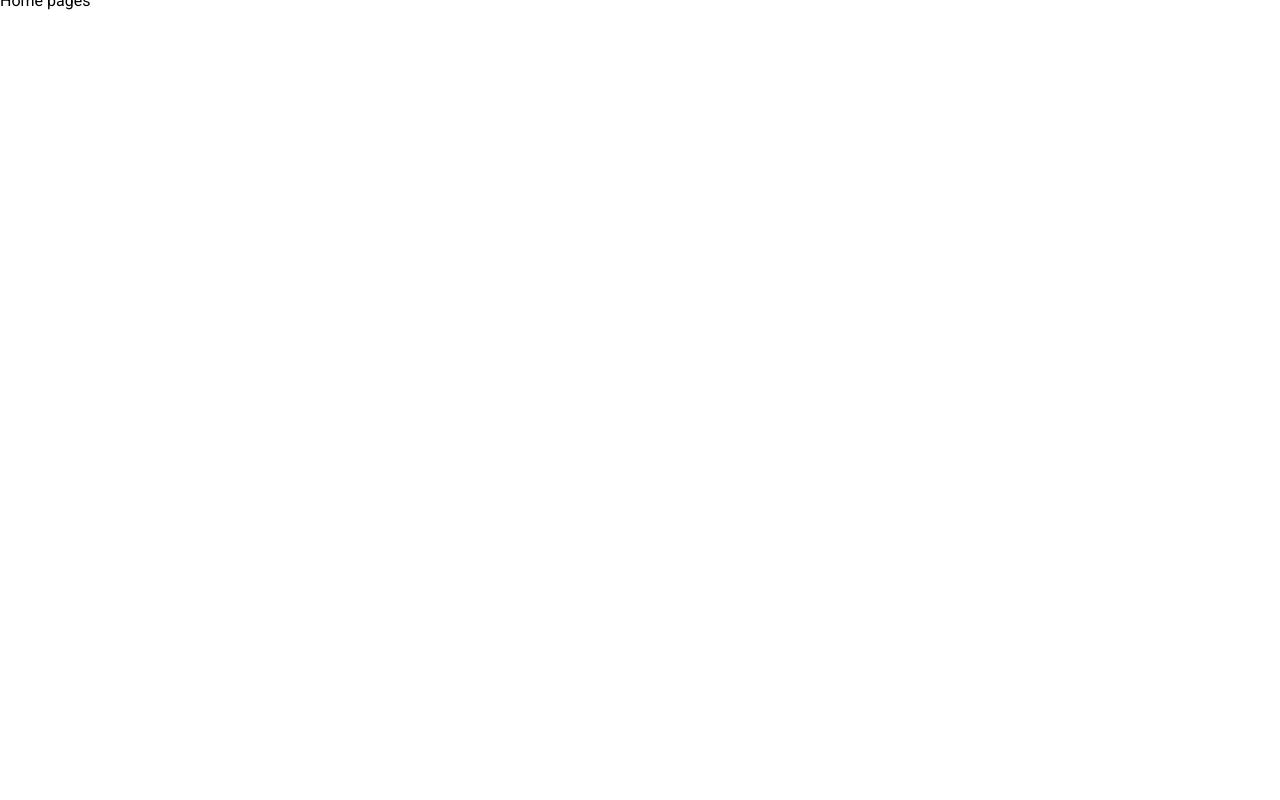
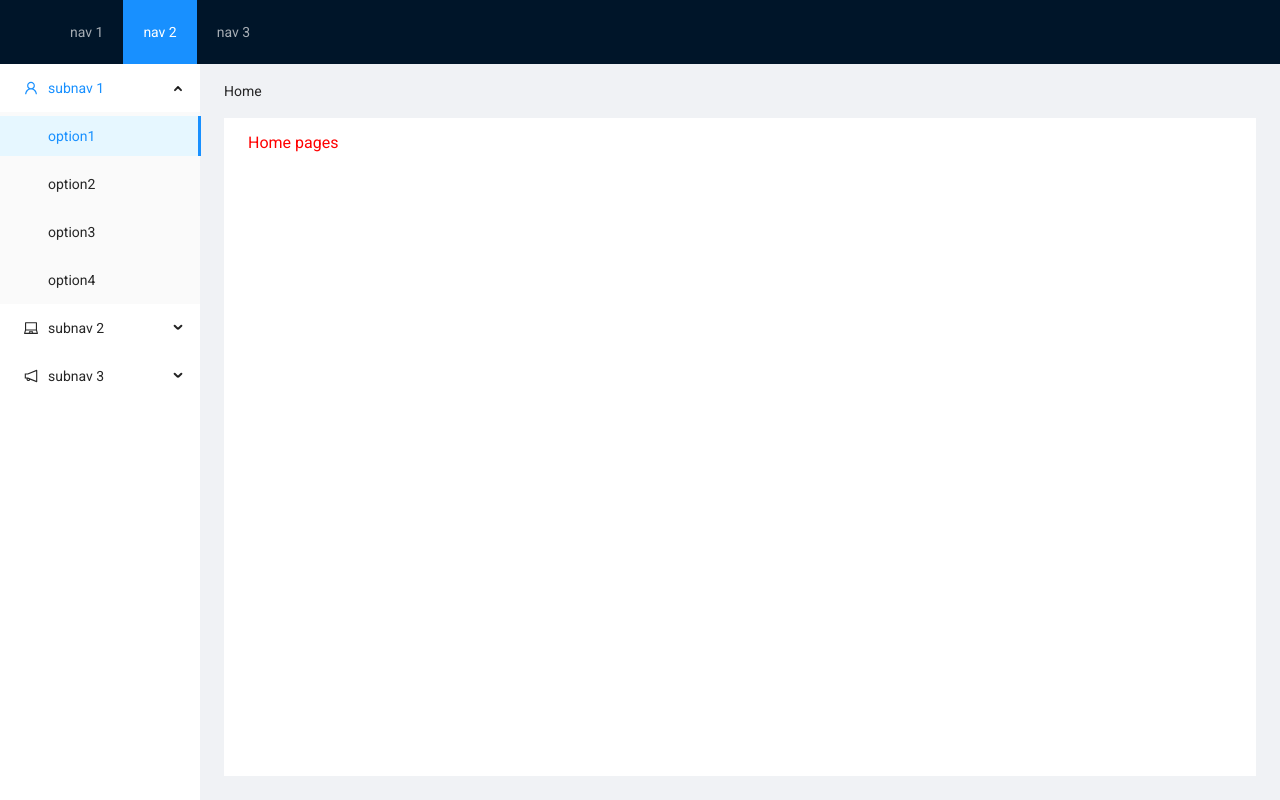
Before and after one commit to nhutduy1233231/demoApp, a React (Create React App) app: page / in a window 1280 px wide. Built offline with nearby package versions, Linux system fonts and the light colour scheme.

Commit message:
layout default

```diff
--- a/package.json
+++ b/package.json
@@ -10,6 +10,7 @@
     "@types/node": "^16.7.13",
     "@types/react": "^18.0.0",
     "@types/react-dom": "^18.0.0",
+    "antd": "^4.24.1",
     "normalize.css": "^8.0.1",
     "react": "^18.2.0",
     "react-dom": "^18.2.0",
--- a/src/App.tsx
+++ b/src/App.tsx
@@ -1,16 +1,20 @@
 import React from 'react';
-import { BrowserRouter as Router, Routes, Route } from 'react-router-dom';
-import { publicRoute } from './Routes';
+import { Layout } from 'antd';
+import HeaderFC from './Layouts/HeaderFC';
+import SiderFC from './Layouts/SiderFC';
+import ContentFC from './Layouts/ContentFC';
 
 const App: React.FC<any> = () => {
     return (
-        <Router>
-            <Routes>
-                {publicRoute?.map((route: any, index: number) => {
-                    return <Route key={index} path={route.path} element={<route.component />} />;
-                })}
-            </Routes>
-        </Router>
+        <div className="container">
+            <Layout style={{ height: '100%' }}>
+                <HeaderFC />
+                <Layout>
+                    <SiderFC />
+                    <ContentFC />
+                </Layout>
+            </Layout>
+        </div>
     );
 };
 
--- /dev/null
+++ b/src/Layouts/ContentFC/index.tsx
@@ -0,0 +1,32 @@
+import { Breadcrumb, Layout } from 'antd';
+import { BrowserRouter as Router, Routes, Route } from 'react-router-dom';
+import { publicRoute } from '~/Routes';
+
+const { Content } = Layout;
+const ContentFC: React.FC<any> = () => {
+    return (
+        <Layout style={{ padding: '0 24px 24px' }}>
+            <Breadcrumb style={{ margin: '16px 0' }}>
+                <Breadcrumb.Item>Home</Breadcrumb.Item>
+            </Breadcrumb>
+            <Content
+                className="site-layout-background"
+                style={{
+                    padding: 24,
+                    margin: 0,
+                    minHeight: 280,
+                }}
+            >
+                <Router>
+                    <Routes>
+                        {publicRoute?.map((route: any, index: number) => {
+                            return <Route key={index} path={route.path} element={<route.component />} />;
+                        })}
+                    </Routes>
+                </Router>
+            </Content>
+        </Layout>
+    );
+};
+
+export default ContentFC;
--- /dev/null
+++ b/src/Layouts/HeaderFC/index.tsx
@@ -0,0 +1,20 @@
+import type { MenuProps } from 'antd';
+import { Menu, Layout } from 'antd';
+
+const { Header } = Layout;
+
+const HeaderFC: React.FC<any> = () => {
+    const items1: MenuProps['items'] = ['1', '2', '3'].map((key) => ({
+        key,
+        label: `nav ${key}`,
+    }));
+
+    return (
+        <Header className="header">
+            <div className="logo" />
+            <Menu theme="dark" mode="horizontal" defaultSelectedKeys={['2']} items={items1} />
+        </Header>
+    );
+};
+
+export default HeaderFC;
--- /dev/null
+++ b/src/Layouts/SiderFC/index.tsx
@@ -0,0 +1,39 @@
+import type { MenuProps } from 'antd';
+import { Menu, Layout } from 'antd';
+import { LaptopOutlined, NotificationOutlined, UserOutlined } from '@ant-design/icons';
+import React from 'react';
+
+const { Sider } = Layout;
+
+const SiderFC: React.FC<any> = () => {
+    const items2: MenuProps['items'] = [UserOutlined, LaptopOutlined, NotificationOutlined].map((icon, index) => {
+        const key = String(index + 1);
+        return {
+            key: `sub${key}`,
+            icon: React.createElement(icon),
+            label: `subnav ${key}`,
+
+            children: new Array(4).fill(null).map((_, j) => {
+                const subKey = index * 4 + j + 1;
+                return {
+                    key: subKey,
+                    label: `option${subKey}`,
+                };
+            }),
+        };
+    });
+    return (
+        <Sider width={200} className="site-layout-background">
+            <Menu
+                mode="inline"
+                defaultSelectedKeys={['1']}
+                defaultOpenKeys={['sub1']}
+                style={{ height: '100%', borderRight: 0 }}
+                items={items2}
+                inlineCollapsed={true}
+            />
+        </Sider>
+    );
+};
+
+export default SiderFC;
--- a/src/components/GlobalStyles/GlobalStyles.scss
+++ b/src/components/GlobalStyles/GlobalStyles.scss
@@ -1,5 +1,6 @@
 @import 'normalize.css';
 @import url('https://fonts.googleapis.com/css2?family=Roboto:ital,wght@0,400;1,100;1,300;1,500;1,700&display=swap');
+@import 'antd/dist/antd.css';
 
 :root {
     --primary: '#fe2c55';
@@ -14,4 +15,32 @@ body {
     font-size: 1.6rem;
     line-height: 1.5px;
     text-rendering: optimizeSpeed;
+    color: red;
 }
+
+#root {
+    height: 100%;
+    .container {
+        height: 100%;
+        // .ant-layout.ant-layout-has-sider {
+        //     height: 100%;
+        // }
+    }
+}
+
+#components-layout-demo-top-side-2 .logo {
+    float: left;
+    width: 120px;
+    height: 31px;
+    margin: 16px 24px 16px 0;
+    background: rgba(255, 255, 255, 0.3);
+}
+
+.ant-row-rtl #components-layout-demo-top-side-2 .logo {
+    float: right;
+    margin: 16px 0 16px 24px;
+}
+
+.site-layout-background {
+    background: #fff;
+}
```
Also changed, not shown: 1 other file (tests, documents, lock files or other folders).
